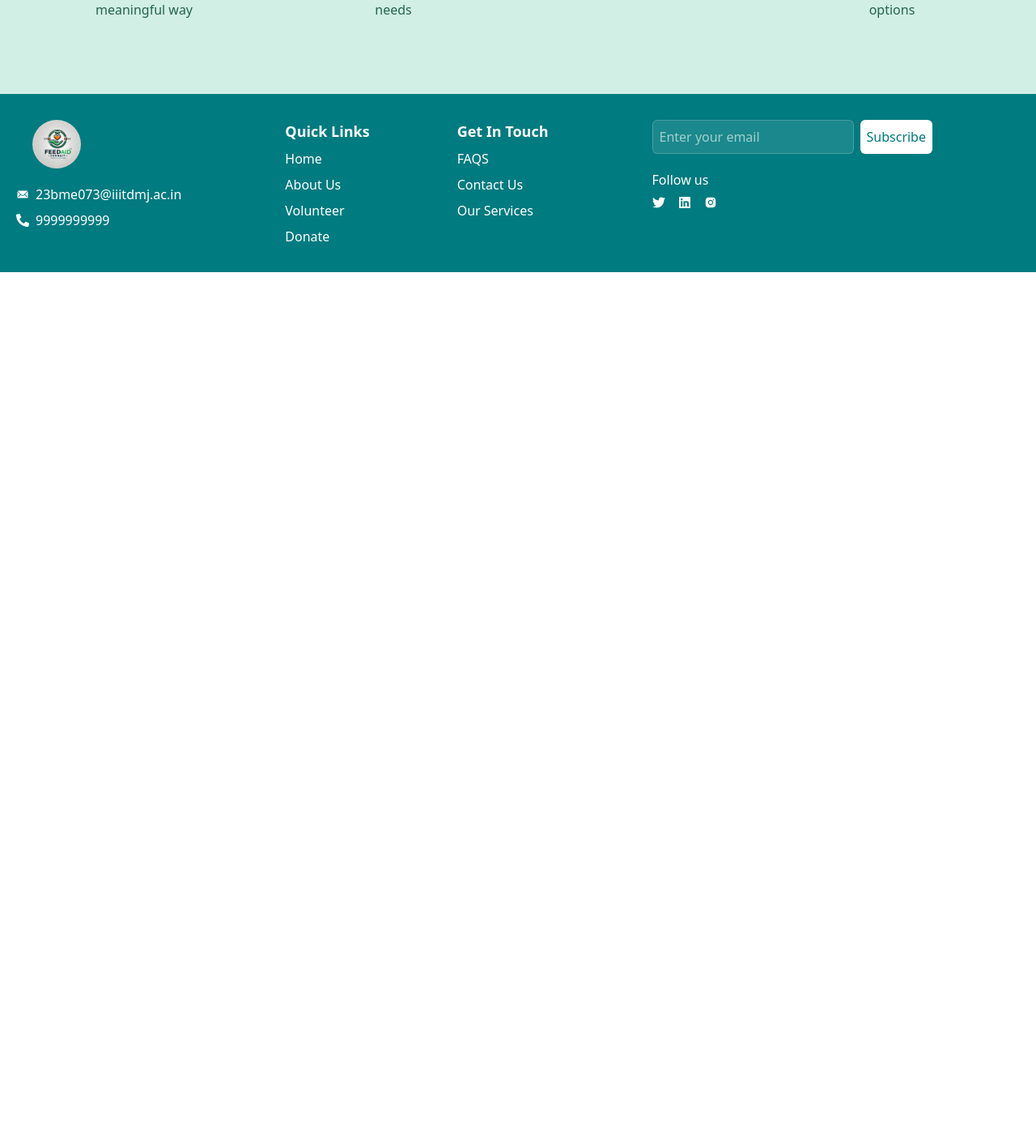
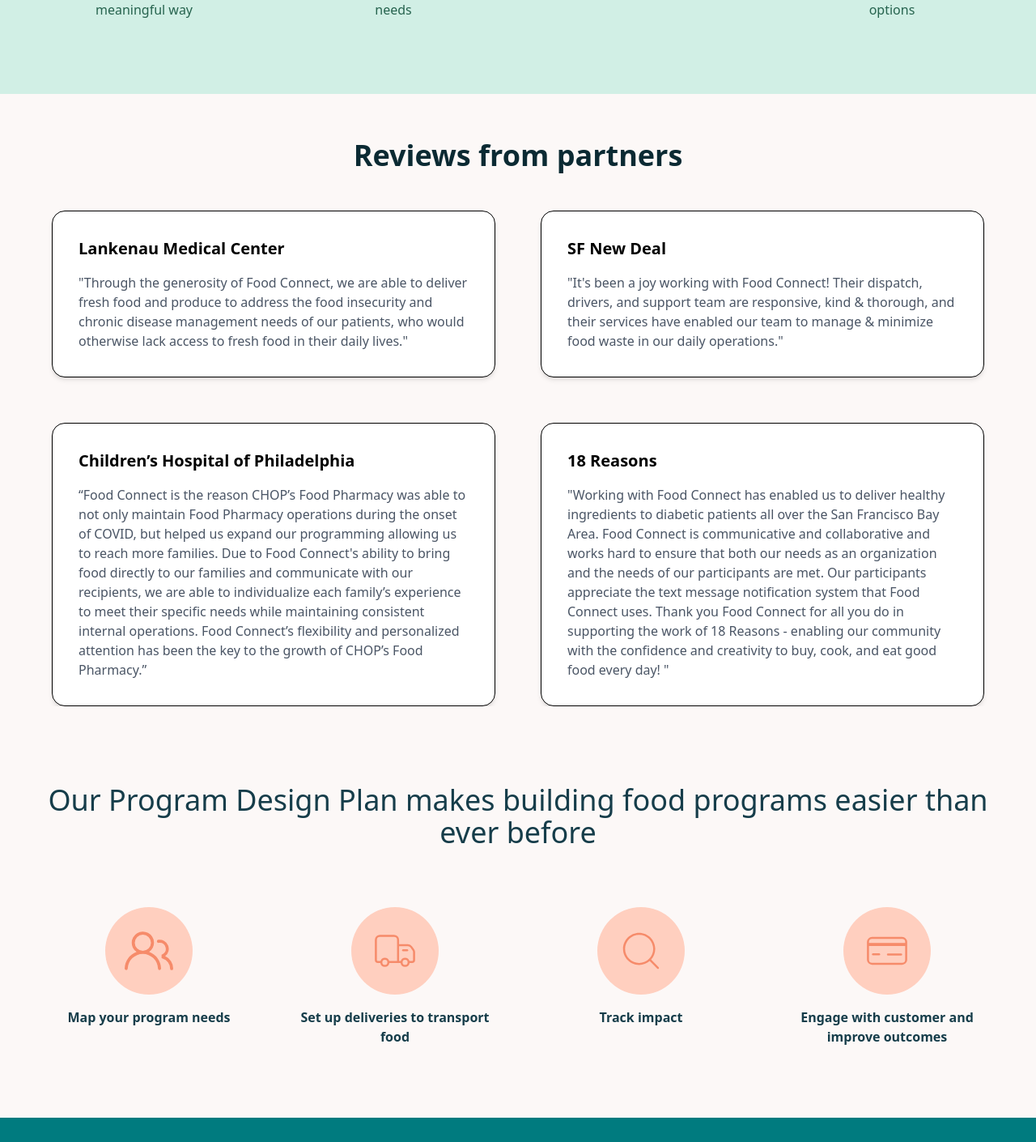
Before and after one commit to Vanshikaxxa/FeedAid_Connect, a Next.js app: page / in a window 1280 px wide. Shown: the part 1164-2574 px from the top of the page at 81% size. Before the commit the page ends 1500 px from the top, so only its background shows below. Built offline with nearby package versions, Linux system fonts and the light colour scheme.

Commit message:
testimonials

```diff
--- a/app/page.tsx
+++ b/app/page.tsx
@@ -1,6 +1,7 @@
 import Footer from "@/public/components/Footer";
 import Navbar from "@/public/components/Navbar";
 import Solutions from "@/public/components/Solutions";
+import Testimonials from "@/public/components/Testimonials";
 import Title from "@/public/components/Title";
 
 export default function Home() {
@@ -9,6 +10,7 @@
       <Navbar />
       <Title />
       <Solutions />
+      <Testimonials />
       <Footer />
     </>
   );
--- a/public/components/Testimonials.tsx
+++ b/public/components/Testimonials.tsx
@@ -1,7 +1,108 @@
 import React from "react";
+import { GoPeople } from "react-icons/go";
+import { CiDeliveryTruck, CiSearch, CiCreditCard1 } from "react-icons/ci";
 
 const Testimonials = () => {
-  return <div></div>;
+  return (
+    <div className="bg-[#fcf8f7] flex flex-col min-screen min-h-[500px] w-full px-2 py-2">
+      <h4 className="text-center text-[#0b2a33] font-semibold text-4xl md:my-12">
+        Reviews from partners
+      </h4>
+      <div className="grid grid-cols-1 md:grid-cols-2 gap-14 justify-center mx-auto max-w-6xl">
+        <div className="bg-[#ffffff] p-8 border rounded-2xl shadow-md">
+          <h5 className="text-xl font-semibold">Lankenau Medical Center</h5>
+          <p className="mt-4 text-gray-600">
+            "Through the generosity of Food Connect, we are able to deliver
+            fresh food and produce to address the food insecurity and chronic
+            disease management needs of our patients, who would otherwise lack
+            access to fresh food in their daily lives."
+          </p>
+        </div>
+        <div className="bg-[#ffffff] p-8 border rounded-2xl shadow-md">
+          <h5 className="text-xl font-semibold">SF New Deal</h5>
+          <p className="mt-4 text-gray-600">
+            "It's been a joy working with Food Connect! Their dispatch, drivers,
+            and support team are responsive, kind & thorough, and their services
+            have enabled our team to manage & minimize food waste in our daily
+            operations."
+          </p>
+        </div>
+        <div className="bg-[#ffffff] p-8 border rounded-2xl shadow-md">
+          <h5 className="text-xl font-semibold">
+            Children’s Hospital of Philadelphia
+          </h5>
+          <p className="mt-4 text-gray-600">
+            “Food Connect is the reason CHOP’s Food Pharmacy was able to not
+            only maintain Food Pharmacy operations during the onset of COVID,
+            but helped us expand our programming allowing us to reach more
+            families. Due to Food Connect's ability to bring food directly to
+            our families and communicate with our recipients, we are able to
+            individualize each family’s experience to meet their specific needs
+            while maintaining consistent internal operations. Food Connect’s
+            flexibility and personalized attention has been the key to the
+            growth of CHOP’s Food Pharmacy.”
+          </p>
+        </div>
+        <div className="bg-[#ffffff] p-8 border rounded-2xl shadow-md">
+          <h5 className="text-xl font-semibold">18 Reasons</h5>
+          <p className="mt-4 text-gray-600">
+            "Working with Food Connect has enabled us to deliver healthy
+            ingredients to diabetic patients all over the San Francisco Bay
+            Area. Food Connect is communicative and collaborative and works hard
+            to ensure that both our needs as an organization and the needs of
+            our participants are met. Our participants appreciate the text
+            message notification system that Food Connect uses. Thank you Food
+            Connect for all you do in supporting the work of 18 Reasons -
+            enabling our community with the confidence and creativity to buy,
+            cook, and eat good food every day! "
+          </p>
+        </div>
+      </div>
+
+      <div className="bg-[#fcf8f7] flex flex-col min-screen min-h-[500px] w-full px-6 py-12">
+        <h4 className="text-center text-[#163d4a] text-4xl md:my-12">
+          Our Program Design Plan makes building food programs easier than ever
+          before
+        </h4>
+
+        <div className="grid grid-cols-1 sm:grid-cols-2 lg:grid-cols-4 gap-12 m-6 justify-items-center">
+          <div className="flex flex-col items-center text-center w-full max-w-sm">
+            <div className="p-6 bg-[#ffcfbf] rounded-full">
+              <GoPeople className="text-6xl text-[#f68b6a]" />
+            </div>
+            <h3 className="mt-4 font-semibold text-[#163d4a]">
+              Map your program needs
+            </h3>
+          </div>
+
+          <div className="flex flex-col items-center text-center w-full max-w-sm">
+            <div className="p-6 bg-[#ffcfbf] rounded-full">
+              <CiDeliveryTruck className="text-6xl text-[#f68b6a]" />
+            </div>
+            <h1 className="mt-4 font-semibold text-[#163d4a]">
+              Set up deliveries to transport food
+            </h1>
+          </div>
+
+          <div className="flex flex-col items-center text-center w-full max-w-sm">
+            <div className="p-6 bg-[#ffcfbf] rounded-full">
+              <CiSearch className="text-6xl text-[#f68b6a]" />
+            </div>
+            <h3 className="mt-4 font-semibold text-[#163d4a]">Track impact</h3>
+          </div>
+
+          <div className="flex flex-col items-center text-center w-full max-w-sm">
+            <div className="p-6 bg-[#ffcfbf] rounded-full">
+              <CiCreditCard1 className="text-6xl text-[#f68b6a]" />
+            </div>
+            <h3 className="mt-4 font-semibold text-[#163d4a]">
+              Engage with customer and improve outcomes
+            </h3>
+          </div>
+        </div>
+      </div>
+    </div>
+  );
 };
 
 export default Testimonials;
```
